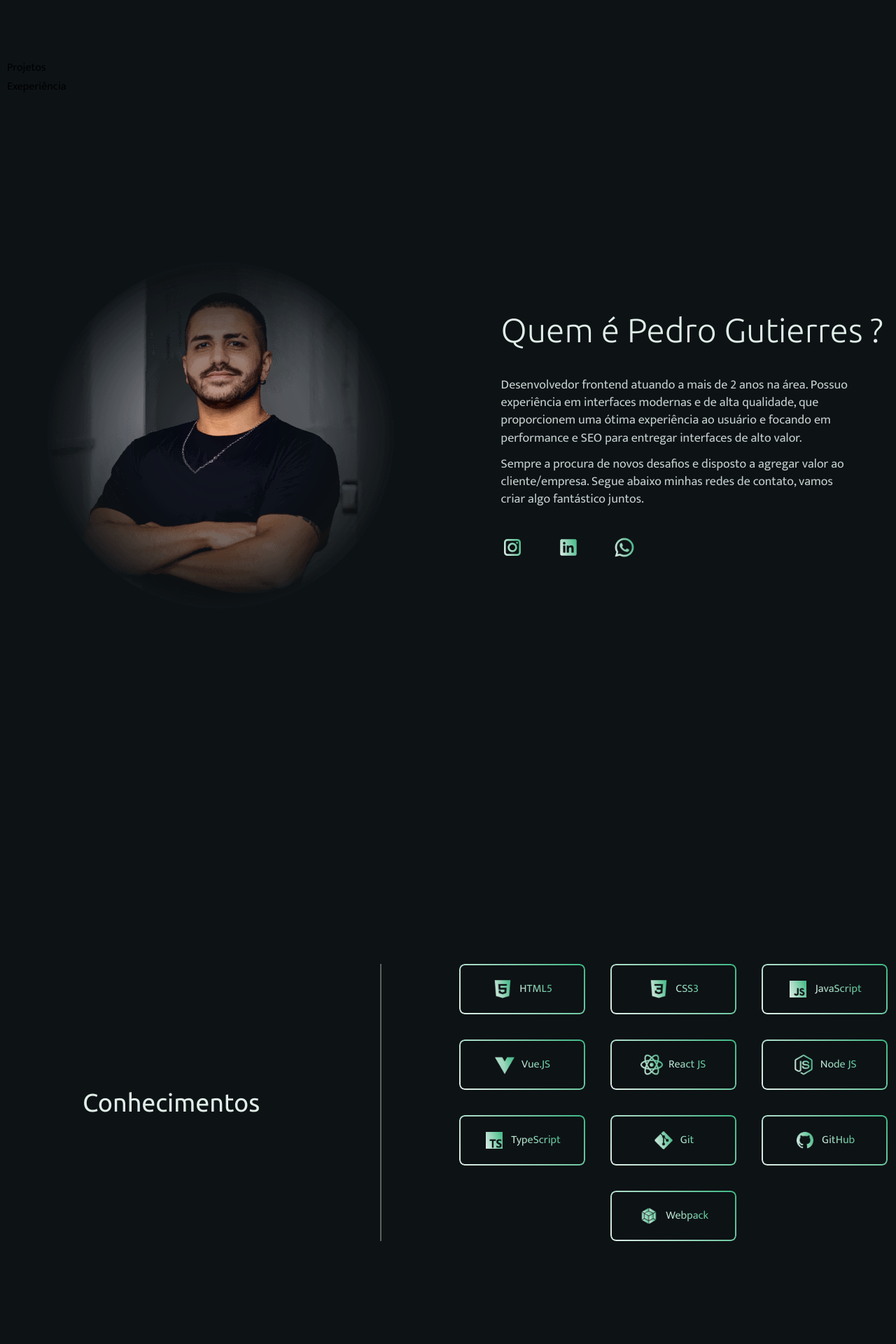
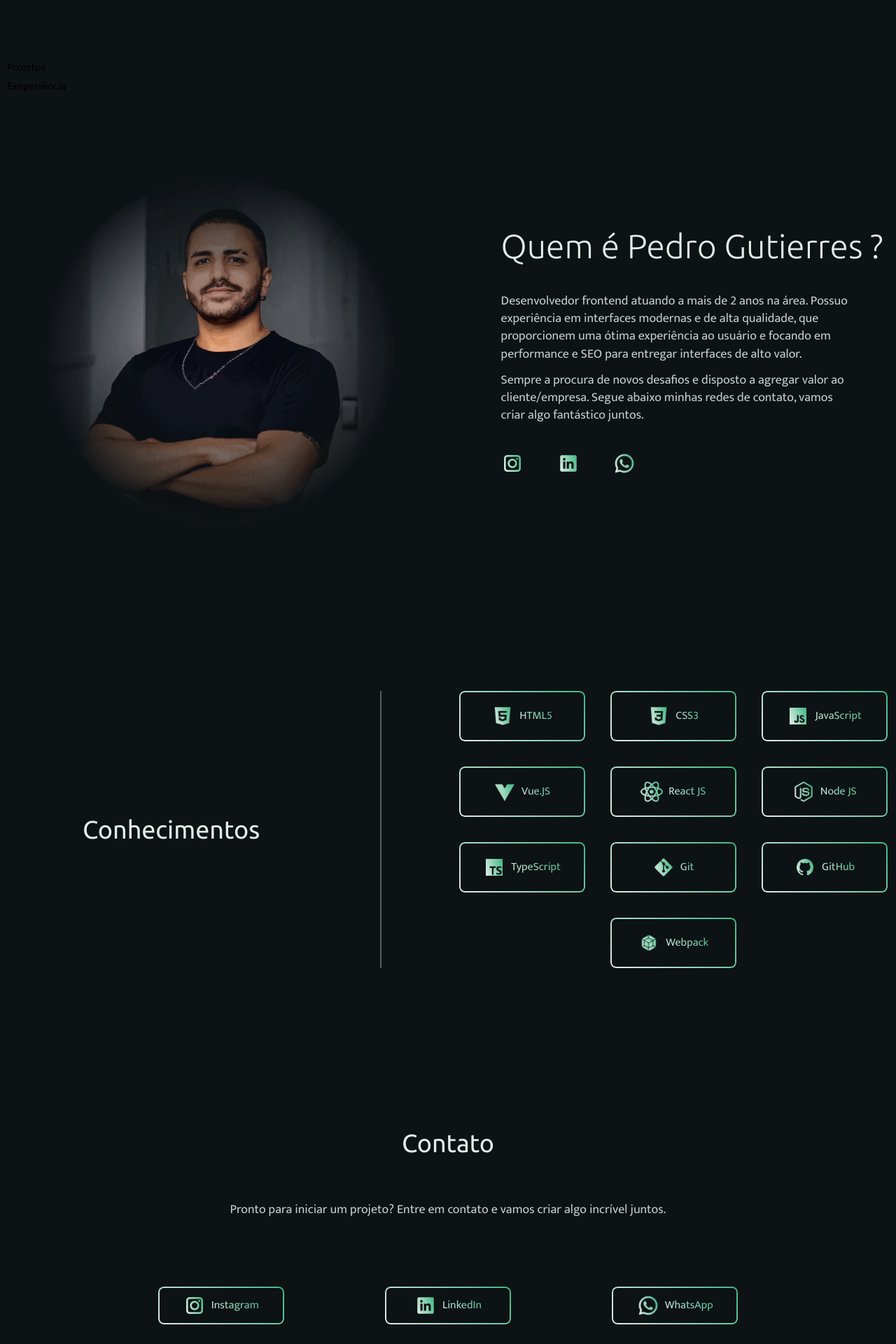
Before and after one commit to pedrogutierresbr/portfolio, a Vue app: page / in a window 1280 px wide. Shown: the part 780-2700 px from the top of the page at 70% size. Built offline with nearby package versions, Linux system fonts and the light colour scheme.

Commit message:
modified css details

```diff
--- a/src/components/AboutComponent.vue
+++ b/src/components/AboutComponent.vue
@@ -45,7 +45,7 @@
 
 <style scoped>
 	#about {
-		padding: 230px 0;
+		padding: 110px 0;
 		display: flex;
 		justify-content: space-between;
 		align-items: center;
--- a/src/components/ContactComponent.vue
+++ b/src/components/ContactComponent.vue
@@ -42,7 +42,7 @@
 <style scoped>
 	#contact {
 		width: 100%;
-		padding: 220px 0;
+		padding: 110px 0 220px;
 		display: flex;
 		flex-direction: column;
 		align-items: center;
--- a/src/components/HeaderComponent.vue
+++ b/src/components/HeaderComponent.vue
@@ -38,6 +38,7 @@
 		border-bottom: 1px solid rgba(255, 255, 255, 0.2);
 		box-shadow: inset 10px 10px 10px rgba(0, 0, 0, 0.1);
 		backdrop-filter: blur(10px);
+		z-index: 10;
 	}
 
 	nav {
--- a/src/components/SkillsComponent.vue
+++ b/src/components/SkillsComponent.vue
@@ -62,7 +62,7 @@
 	#skills {
 		display: flex;
 		align-items: center;
-		padding: 270px 0;
+		padding: 120px 0;
 	}
 
 	.skills-title {
```
